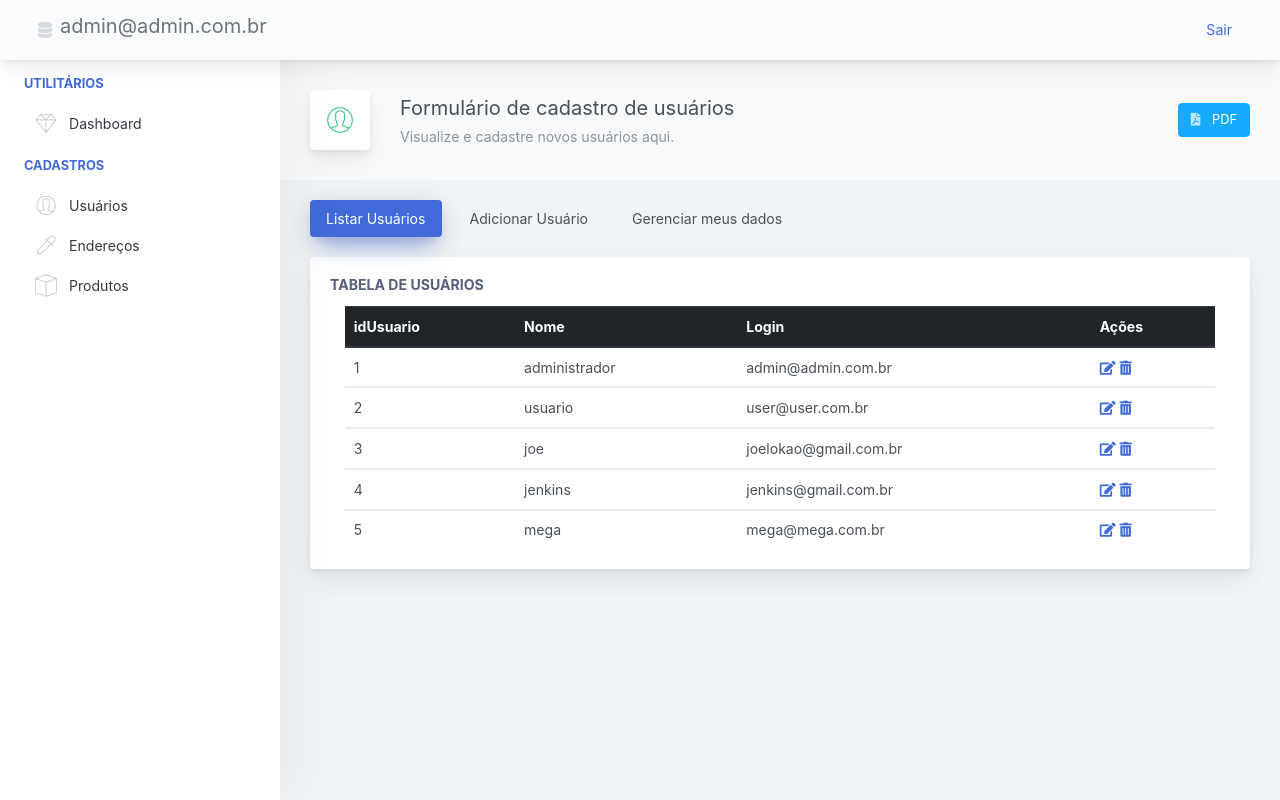
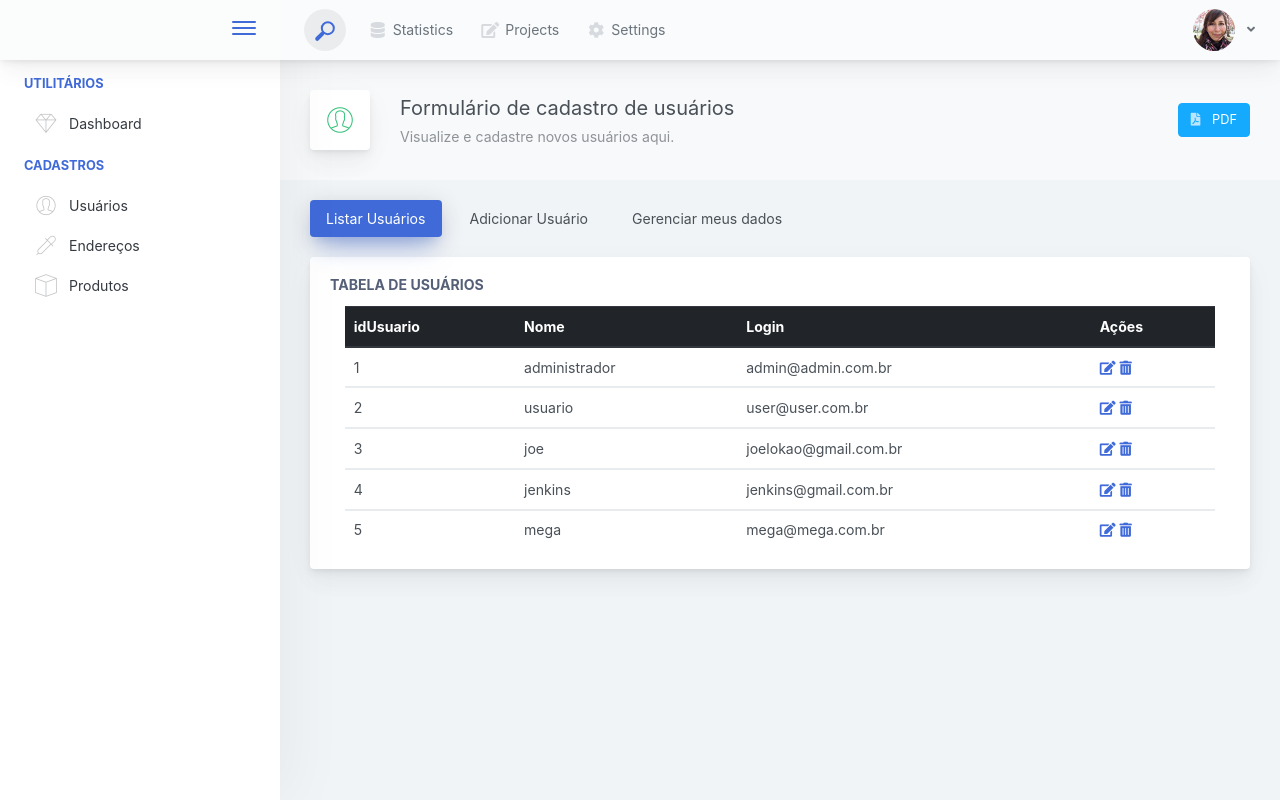
Before and after one commit to jocelinoFG017/tcc-tecnico-em-informatica, a PHP site: page /Dashboard/usuarios.php in a window 1280 px wide. Run offline with PHP 8.4, Linux system fonts and the light colour scheme; a user stored in the database is signed in; data comes from the database, SQL or seed files in the repository; data that the repository does not hold is empty; some libraries are stand-ins or nearby versions.

Commit message:
feat: add username in dashboard header

```diff
--- a/src/Login/login.php
+++ b/src/Login/login.php
@@ -10,12 +10,15 @@
     $senha = mysqli_real_escape_string($conn, $_POST['senha']);
     //$nome =  mysqli_real_escape_string($conn, $_POST['nome']);
 
-    $query = "SELECT idUsuario FROM usuario WHERE login = '{$login}' AND senha = md5('{$senha}')";
+    $query = "SELECT idUsuario, nome FROM usuario WHERE login = '{$login}' AND senha = md5('{$senha}')";
     $result = mysqli_query($conn, $query);
     $row = mysqli_num_rows($result);
 
     if($row == 1) {
+        $usuario = mysqli_fetch_assoc($result);
+
         $_SESSION['login'] = $login;
+        $_SESSION['nome'] = $usuario['nome'];
         header('Location: ../Dashboard/painel.php');
         exit();
     }else{
--- a/src/Login/verificaLogin.php
+++ b/src/Login/verificaLogin.php
@@ -5,4 +5,4 @@
         header('Location: ../Login/loginIndex.php');
         exit();
     }
-    ?>
+?>
--- a/src/templates/headerDash.php
+++ b/src/templates/headerDash.php
@@ -1,7 +1,5 @@
 <div class="app-header header-shadow">
-   <!--
             <div class="app-header__logo">
-      <h6>Logo</h6>
                 <div class="header__pane ml-auto">
                     <div>
                         <button type="button" class="hamburger close-sidebar-btn hamburger--elastic" data-class="closed-sidebar">
@@ -11,7 +9,7 @@
                         </button>
                     </div>
                 </div>
-   </div> -->
+            </div>
             <div class="app-header__mobile-menu">
                 <div>
                     <button type="button" class="hamburger hamburger--elastic mobile-toggle-nav">
@@ -29,30 +27,70 @@
                         </span>
                     </button>
                 </span>
+            </div>    <div class="app-header__content">
+                <div class="app-header-left">
+                    <div class="search-wrapper">
+                        <div class="input-holder">
+                            <input type="text" class="search-input" placeholder="Type to search">
+                            <button class="search-icon"><span></span></button>
                         </div>
-   <div class="app-header__content">
-      <div class="app-header-left">
+                        <button class="close"></button>
+                    </div>
                     <ul class="header-menu nav">
                         <li class="nav-item">
                             <a href="javascript:void(0);" class="nav-link">
                                 <i class="nav-link-icon fa fa-database"> </i>
-                  <h5><?php echo $_SESSION['login'];?></h5>
+                                Statistics
                             </a>
                         </li>
-         </ul>
-      </div>
+                        <li class="btn-group nav-item">
+                            <a href="javascript:void(0);" class="nav-link">
+                                <i class="nav-link-icon fa fa-edit"></i>
+                                Projects
+                            </a>
+                        </li>
+                        <li class="dropdown nav-item">
+                            <a href="javascript:void(0);" class="nav-link">
+                                <i class="nav-link-icon fa fa-cog"></i>
+                                Settings
+                            </a>
+                        </li>
+                    </ul>        </div>
                 <div class="app-header-right">
                     <div class="header-btn-lg pr-0">
                         <div class="widget-content p-0">
                             <div class="widget-content-wrapper">
                                 <div class="widget-content-left">
                                     <div class="btn-group">
+                                        <a data-toggle="dropdown" aria-haspopup="true" aria-expanded="false" class="p-0 btn">
+                                            <img width="42" class="rounded-circle" src="assets/images/avatars/1.jpg" alt="">
+                                            <i class="fa fa-angle-down ml-2 opacity-8"></i>
+                                        </a>
+                                        <div tabindex="-1" role="menu" aria-hidden="true" class="dropdown-menu dropdown-menu-right">
+                                            <button type="button" tabindex="0" class="dropdown-item">User Account</button>
+                                            <button type="button" tabindex="0" class="dropdown-item">Settings</button>
+                                            <h6 tabindex="-1" class="dropdown-header">Header</h6>
+                                            <button type="button" tabindex="0" class="dropdown-item">Actions</button>
+                                            <div tabindex="-1" class="dropdown-divider"></div>
                                             <button type="button" tabindex="0" class="dropdown-item"><a href="sair.php">Sair</a></button>
                                         </div>
                                     </div>
                                 </div>
+                                <div class="widget-content-left  ml-3 header-user-info">
+                                    <div class="widget-heading">
+                                       <?php echo $_SESSION['nome']; ?>
+                                    </div>
+                                    <div class="widget-subheading">
+                                        VP People Manager
+                                    </div>
+                                </div>
+                                <div class="widget-content-right header-user-info ml-3">
+                                    <button type="button" class="btn-shadow p-1 btn btn-primary btn-sm show-toastr-example">
+                                        <i class="fa text-white fa-calendar pr-1 pl-1"></i>
+                                    </button>
                                 </div>
                             </div>
                         </div>
+                    </div>        </div>
             </div>
         </div>
```
Also changed, not shown: src/pdfs/enderecopdf.php (+8 -11 lines). Lines whose indentation alone changed are shown as unchanged.
